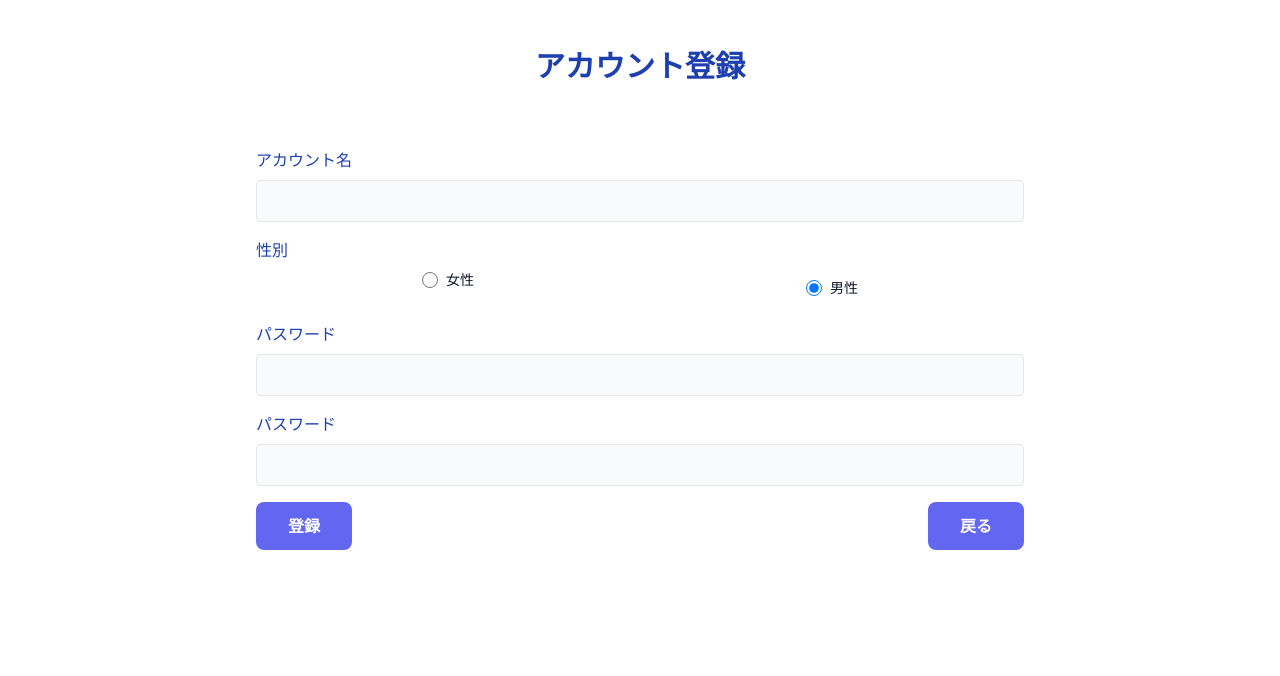
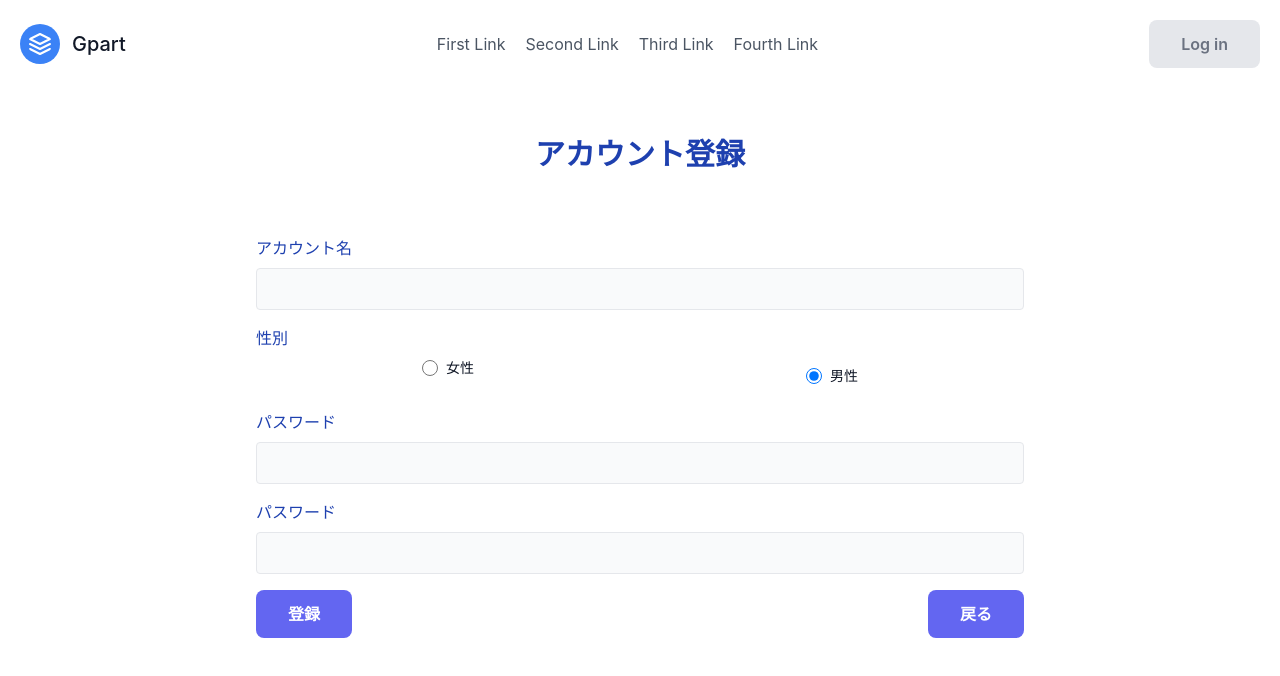
Before and after one commit to Yoshiki217/traning, a React (Create React App) app in the folder gpart/: page /top/register in a window 1280 px wide. Shown: the top 676 px of the page. Built offline with nearby package versions, Linux system fonts and the light colour scheme.

Commit message:
add/header - register

```diff
--- a/gpart/src/comp/Fotter.tsx
+++ b/gpart/src/comp/Fotter.tsx
@@ -87,7 +87,7 @@
             <div className="bg-gray-100">
             <div className="container mx-auto py-4 px-5 flex flex-wrap flex-col sm:flex-row">
                 <p className="text-gray-500 text-sm text-center sm:text-left">© 2020 Gpart —
-                <a href="https://twitter.com/knyttneve" rel="noopener noreferrer" className="text-gray-600 ml-1" target="_blank">@y世界は俺らが守ったる</a>
+                <a href="https://twitter.com/knyttneve" rel="noopener noreferrer" className="text-gray-600 ml-1" target="_blank">@世界は俺らが守ったる</a>
                 </p>
                 <span className="inline-flex sm:ml-auto sm:mt-0 mt-2 justify-center sm:justify-start">
                 <a href="https://google.com" className="text-gray-500">
--- a/gpart/src/comp/Register.tsx
+++ b/gpart/src/comp/Register.tsx
@@ -4,6 +4,7 @@
 import { getForm, useInputs } from "../api/useInputs";
 import { register } from "../interfaces/account";
 import { MessageContext } from "./Top";
+import Header from "./Header";
 
 export const registerForm = {
     accountName: {
@@ -74,19 +75,8 @@
         })
     }
     return (
-        // <
-        //     <button onClick={toReturn}>戻る</button>
-        //     <button onClick={toLogin}>ログインへ</button>
-        //     <form onSubmit={onSubmit}>
-        //         <input type="text" name={inputs.accountName.name} value={inputs.accountName.value} onChange={setInputs} />
-        //         <input type="password" name={inputs.password.name} value={inputs.password.value} onChange={setInputs} />
-        //         <input type="password" name={inputs.confirmPassword.name} value={inputs.confirmPassword.value} onChange={setInputs} />
-        //         {
-        //             message
-        //         }
-        //         <input type="submit" value="登録" />
-        //     </form>
-
+        <>
+        <Header />
             <div className="bg-white py-8 sm:py-8 lg:py-12">
                 <div className="max-w-screen-2xl px-8 md:px-20 mx-auto">
 
@@ -138,5 +128,6 @@
                     </form>
                 </div>
                 </div>
+        </>
     )
 }
```
